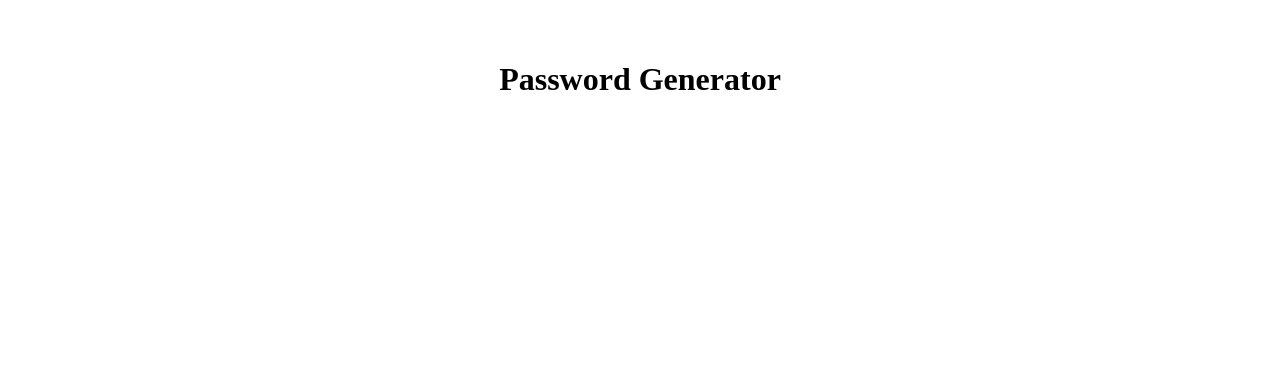
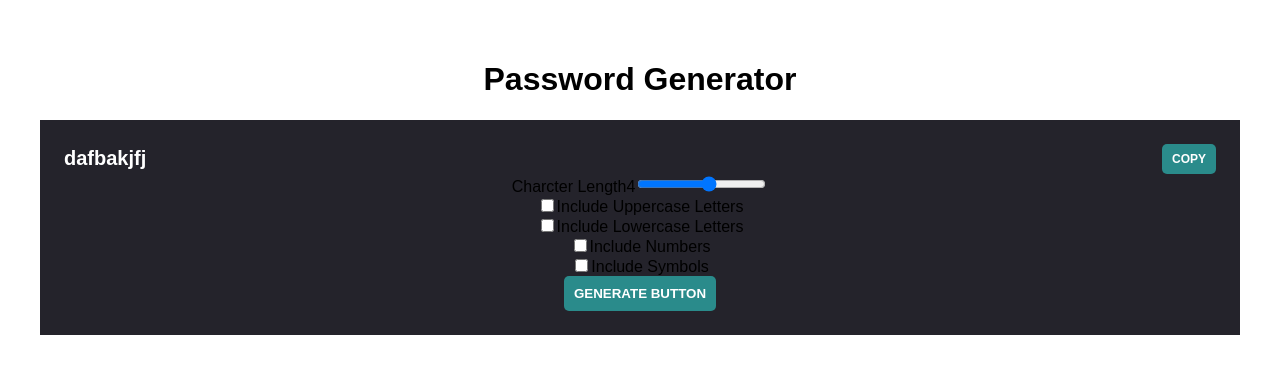
Before and after one commit to aashikofsach/Password_Generator_MCQ14, a React (Vite) app: page / in a window 1280 px wide. Shown: the top 374 px of the page. Built offline with nearby package versions, Linux system fonts and the light colour scheme.

Commit message:
basic wire frame making done

```diff
--- a/src/App.css
+++ b/src/App.css
@@ -3,4 +3,35 @@
   margin: 0 auto;
   padding: 2rem;
   text-align: center;
+  font-family: sans-serif;
 }
+.container {
+  background-color: #24232b;
+  padding: 24px;
+}
+.header {
+  display: flex;
+  justify-content: space-between;
+  align-items: center;
+  color: white;
+  font-size: 20px;
+  font-weight: 700;
+}
+
+button {
+  padding: 10px;
+  border-radius: 5px;
+  border: none;
+  background-color: #2a8b8b;
+  color: white;
+  text-transform: uppercase;
+  cursor: pointer;
+  font-weight: 700;
+}
+.copyBtn {
+  height: 30px;
+  display: flex;
+  align-items: center;
+  justify-content: center;
+  font-size: 12px;
+}
--- a/src/App.jsx
+++ b/src/App.jsx
@@ -2,10 +2,44 @@ import './App.css'
 
 function App() {
 
+  const checkboxData = [
+    {title : "Include Uppercase Letters", state: false},
+    {title : "Include Lowercase Letters", state : false},
+    {title : "Include Numbers", state : false},
+    {title : "Include Symbols", state : false}
+  ]
+
   return (
-  <div>
-    <h1>Password Generator</h1>
-  </div>
+    <div >
+      <h1>Password Generator</h1>
+      <div className='container'>
+        <div className='header'>
+          <div className="title">dafbakjfj</div>
+          <button className='copyBtn' onClick={() => { }}>Copy</button>
+        </div>
+        <div className='charLength'>
+          <span>
+            <label >Charcter Length</label>
+            <label >4</label>
+          </span>
+          <input type="range" min={4} max={20} value={13} />
+
+        </div>
+        <div className='checkboxes'>
+          {
+            checkboxData.map((checkbox , index)=>{
+              return <div key={index}>
+                <input type="checkbox" checked={checkbox.state} />
+                <label >{checkbox.title}</label>
+                 </div>
+            })
+          }
+        </div>
+
+        <button className='generateBtn'>Generate Button</button>
+
+      </div>
+    </div>
   )
 }
 
```
